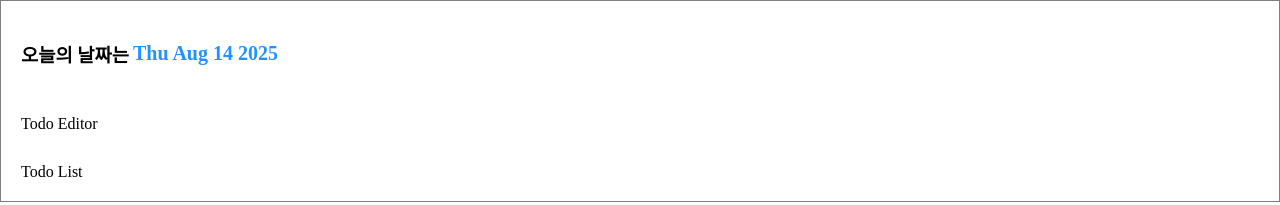
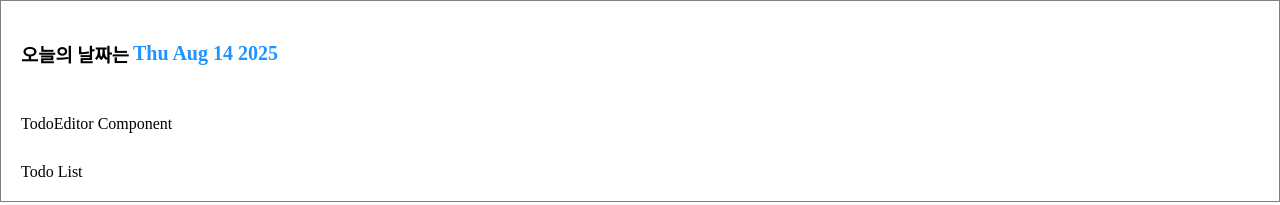
Before and after one commit to heehortus/React-Todo, a React (Vite) app: page / in a window 1280 px wide. Shown: the top 205 px of the page. Built offline with nearby package versions, Linux system fonts and the light colour scheme.

Commit message:
fix: update vite.config.js

```diff
--- a/src/App.jsx
+++ b/src/App.jsx
@@ -1,11 +1,12 @@
 import "./App.css";
 import Header from "./components/Header";
+import TodoEditor from "./components/TodoEditor";
 
 function App() {
   return (
     <div className="App">
-      <Header/>
-      <div>Todo Editor</div>
+      <Header />
+      <TodoEditor />
       <div>Todo List</div>
     </div>
   );
--- a/src/components/TodoEditor.jsx
+++ b/src/components/TodoEditor.jsx
@@ -1 +1,7 @@
 import "./TodoEditor.css";
+
+const TodoEditor = () => {
+  return <div className="TodoEditor">TodoEditor Component</div>;
+};
+
+export default TodoEditor;
--- a/vite.config.js
+++ b/vite.config.js
@@ -4,5 +4,5 @@
 // https://vite.dev/config/
 export default defineConfig({
   plugins: [react()],
-  base: "/React-Todo",
+  base: "/React-Todo/",
 });
```
